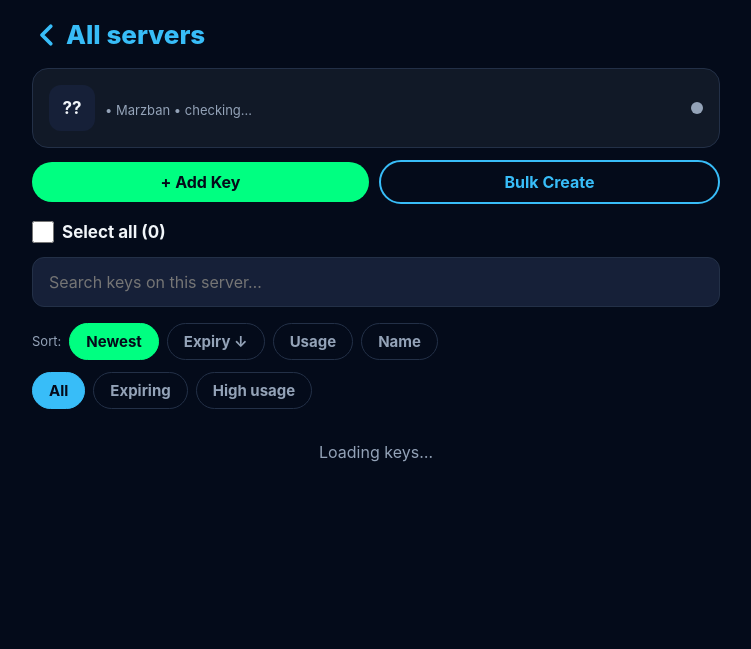
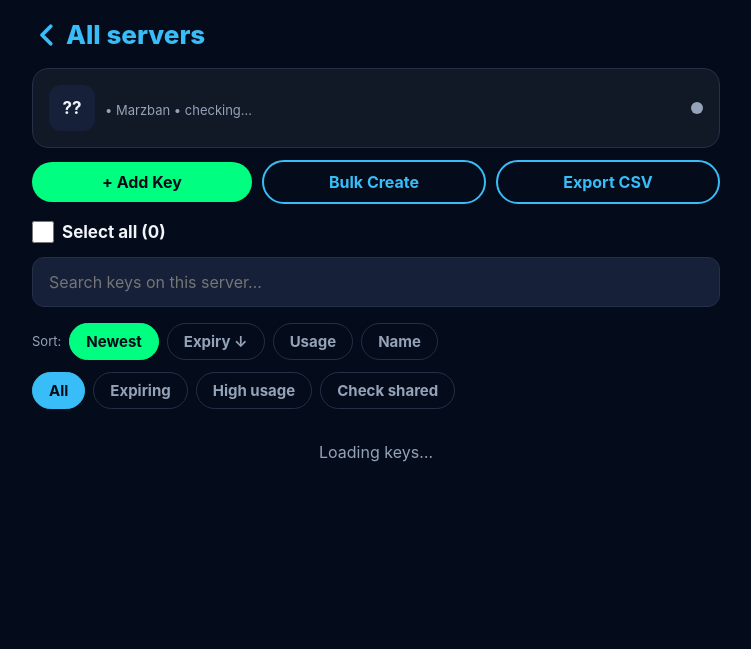
Before and after one commit to ahssoe93-wq/khp-panel, a Flask app: template templates/server.html in a window 1280 px wide. Shown: the part 73-722 px from the top of the page, without its empty margins (264-1015 px from the left). Run offline with Flask 3, Linux system fonts and the light colour scheme; the template is opened without the code that fills it, so the values that code supplies are empty; the visitor is signed in with stand-in values (Sample User, id 1); data comes from the database, SQL or seed files in the repository.

Commit message:
Update templates/server.html

```diff
--- a/templates/server.html
+++ b/templates/server.html
@@ -18,6 +18,9 @@
 <div class="row" style="margin-bottom:16px">
   <button class="btn" style="flex:1" onclick="openAddKey()">+ Add Key</button>
   <button class="btn bulk-btn" style="flex:1" onclick="openBulkCreate()">Bulk Create</button>
+  {# v6.1.3: CSV backup of ALL keys on this server (name, link,
+     expiry, GB, used, status) — a plain GET download. #}
+  <button class="btn bulk-btn" style="flex:1" onclick="exportServerKeys()">Export CSV</button>
 </div>
 
 {# v6.1: bulk delete — checkboxes on every key row, Select all,
@@ -41,6 +44,10 @@
   <button type="button" class="chip-btn sel blue" data-filter="all">All <span id="count-all"></span></button>
   <button type="button" class="chip-btn" data-filter="expiring">Expiring</button>
   <button type="button" class="chip-btn" data-filter="high">High usage</button>
+  {# v6.1.3: sharing check — fetches the IP log for the currently
+     filtered keys only (lazy, max 100) and marks rows used from 3+
+     distinct IPs with a SHARED? badge. #}
+  <button type="button" class="chip-btn" onclick="checkSharedServerPage(this)">Check shared</button>
 </div>
 <div id="client-list"><div class="spin">Loading keys…</div></div>
 <div class="muted small" id="page-info" style="margin:6px 2px 10px"></div>
```
